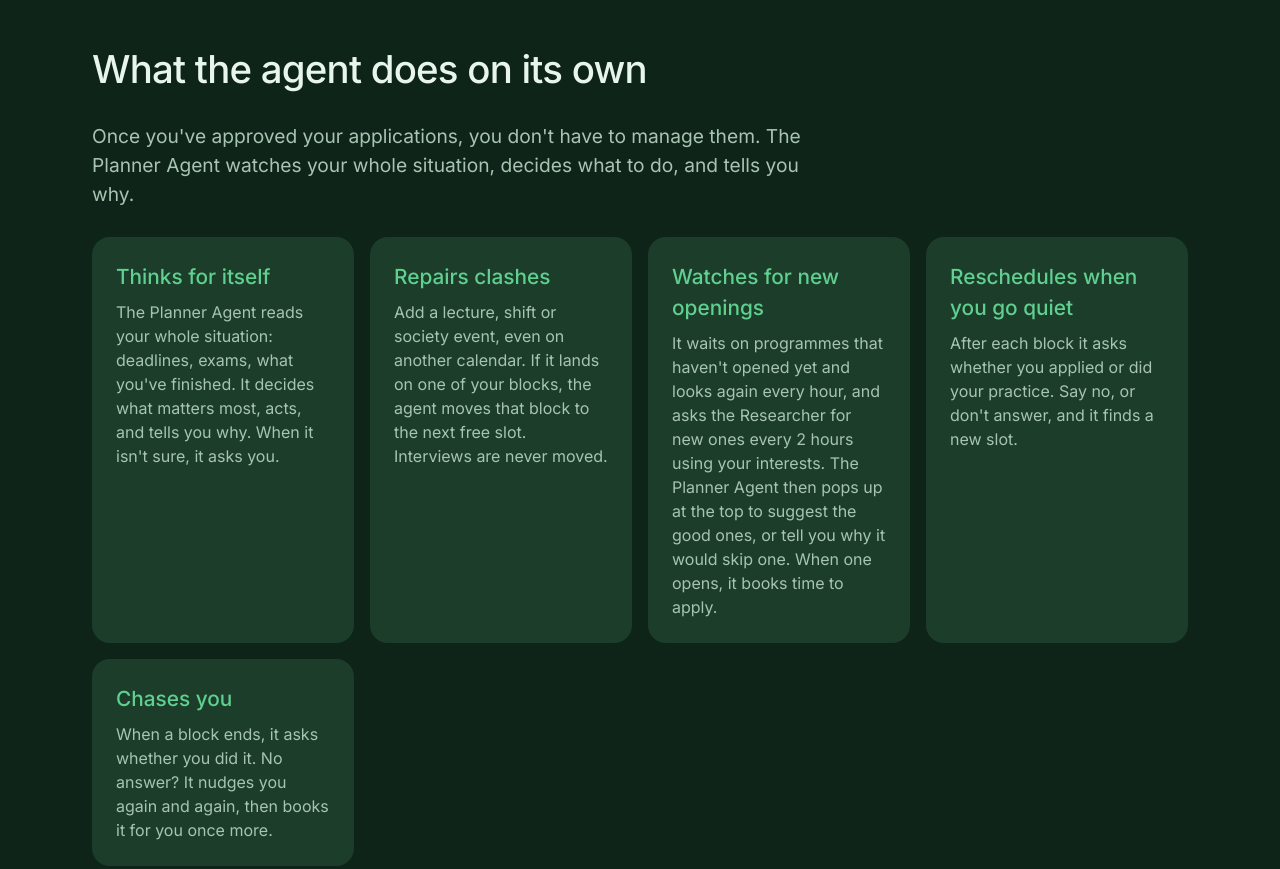
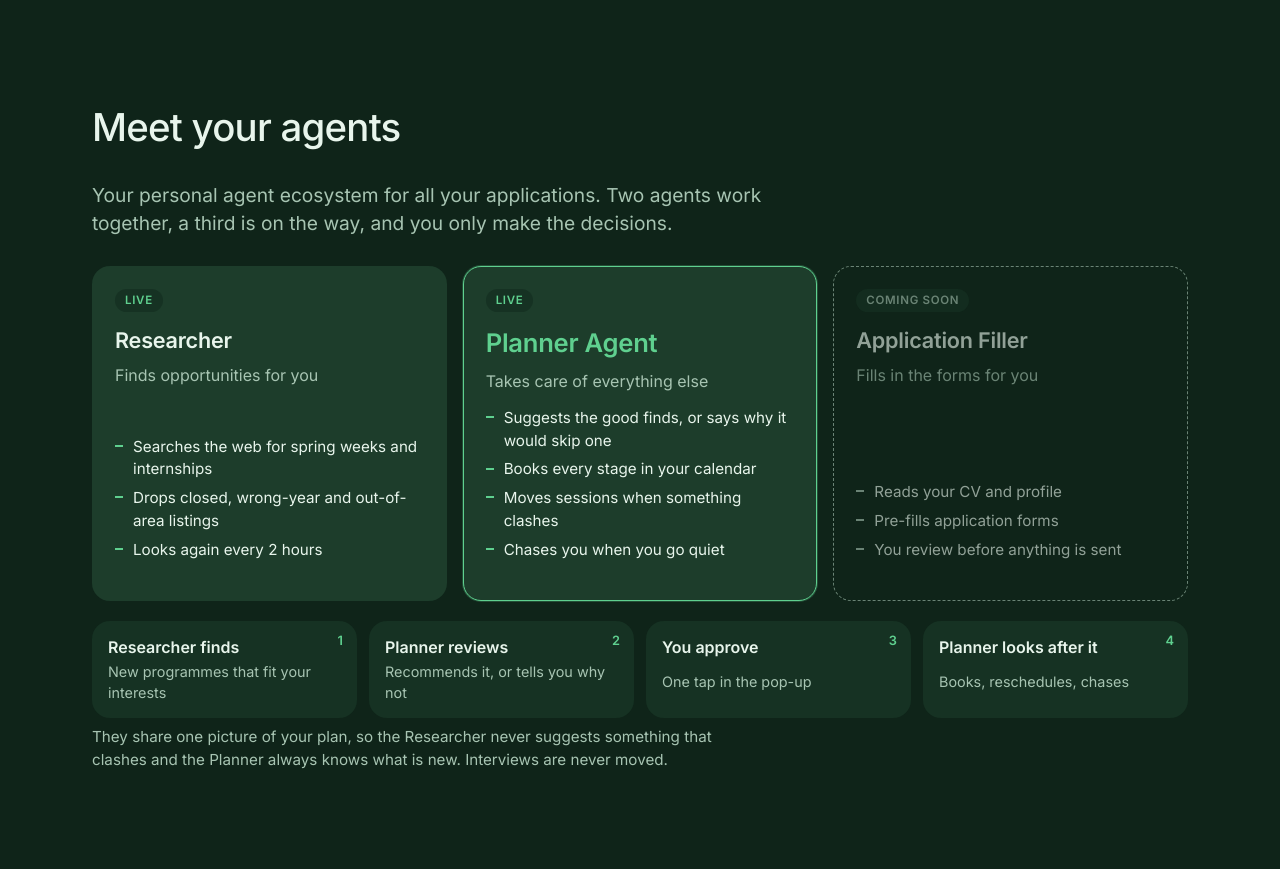
Before and after one commit to ypghanate/opportune2, a React app in the folder frontend/: page / in a window 1280 px wide. Shown: the part 1560-2429 px from the top of the page. Built offline with nearby package versions, Linux system fonts and the light colour scheme; no server answers.

Commit message:
Update frontend

```diff
--- a/frontend/index.html
+++ b/frontend/index.html
@@ -3,7 +3,7 @@
   <head>
     <meta charset="UTF-8" />
     <meta name="viewport" content="width=device-width, initial-scale=1" />
-    <title>Opportune</title>
+    <title>Opportune · Personal agent ecosystem for all your applications</title>
     <link rel="preconnect" href="https://fonts.googleapis.com" />
     <link rel="preconnect" href="https://fonts.gstatic.com" crossorigin />
     <link href="https://fonts.googleapis.com/css2?family=Inter:wght@400;500;600&display=swap" rel="stylesheet" />
--- a/frontend/overview.jsx
+++ b/frontend/overview.jsx
@@ -8,12 +8,17 @@ const WHAT = [
   ["Tracks each application", "A board shows where every company is, from To apply through to Offer."],
 ];
 
-const AUTO = [
-  ["Thinks for itself", "The Planner Agent reads your whole situation: deadlines, exams, what you've finished. It decides what matters most, acts, and tells you why. When it isn't sure, it asks you."],
-  ["Repairs clashes", "Add a lecture, shift or society event, even on another calendar. If it lands on one of your blocks, the agent moves that block to the next free slot. Interviews are never moved."],
-  ["Watches for new openings", "It waits on programmes that haven't opened yet and looks again every hour, and asks the Researcher for new ones every 2 hours using your interests. The Planner Agent then pops up at the top to suggest the good ones, or tell you why it would skip one. When one opens, it books time to apply."],
-  ["Reschedules when you go quiet", "After each block it asks whether you applied or did your practice. Say no, or don't answer, and it finds a new slot."],
-  ["Chases you", "When a block ends, it asks whether you did it. No answer? It nudges you again and again, then books it for you once more."],
+const AGENTS = [
+  { name: "Researcher", role: "Finds opportunities for you", tag: "Live", points: ["Searches the web for spring weeks and internships", "Drops closed, wrong-year and out-of-area listings", "Looks again every 2 hours"] },
+  { name: "Planner Agent", role: "Takes care of everything else", tag: "Live", main: true, points: ["Suggests the good finds, or says why it would skip one", "Books every stage in your calendar", "Moves sessions when something clashes", "Chases you when you go quiet"] },
+  { name: "Application Filler", role: "Fills in the forms for you", tag: "Coming soon", soon: true, points: ["Reads your CV and profile", "Pre-fills application forms", "You review before anything is sent"] },
+];
+
+const SYNC = [
+  ["Researcher finds", "New programmes that fit your interests"],
+  ["Planner reviews", "Recommends it, or tells you why not"],
+  ["You approve", "One tap in the pop-up"],
+  ["Planner looks after it", "Books, reschedules, chases"],
 ];
 
 const STEPS = [
@@ -28,9 +33,10 @@ export default function Overview({ authed }) {
   return (
     <main>
       <section className="wrap hero">
+        <p className="eyebrow">Personal agent ecosystem for all your applications</p>
         <h1>Your next opportunity starts <span className="accent">here.</span></h1>
         <p className="sub">
-          Opportune finds internships and spring weeks that fit you, plans every stage of each application in your
+          A team of agents finds internships and spring weeks that fit you, plans every stage of each application in your
           calendar, then keeps working in the background so nothing slips.
         </p>
         <div className="hero-actions">
@@ -54,16 +60,24 @@ export default function Overview({ authed }) {
       </section>
 
       <section className="wrap section" aria-labelledby="auto">
-        <h2 id="auto">What the agent does on its own</h2>
-        <p className="lede">Once you've approved your applications, you don't have to manage them. The Planner Agent watches your whole situation, decides what to do, and tells you why.</p>
-        <div className="cards">
-          {AUTO.map(([t, d]) => (
-            <div className="tile card" key={t}>
-              <h3>{t}</h3>
-              <p>{d}</p>
-            </div>
+        <h2 id="auto">Meet your agents</h2>
+        <p className="lede">Your personal agent ecosystem for all your applications. Two agents work together, a third is on the way, and you only make the decisions.</p>
+        <div className="agents">
+          {AGENTS.map((a) => (
+            <article className={`agent-card${a.main ? " main" : ""}${a.soon ? " soon" : ""}`} key={a.name}>
+              <span className="agent-tag">{a.tag}</span>
+              <h3>{a.name}</h3>
+              <p className="agent-role">{a.role}</p>
+              <ul>{a.points.map((p) => <li key={p}>{p}</li>)}</ul>
+            </article>
           ))}
         </div>
+        <ol className="sync" aria-label="How the agents work together">
+          {SYNC.map(([t, d], i) => (
+            <li key={t}><strong>{t}</strong><span>{d}</span></li>
+          ))}
+        </ol>
+        <p className="muted sync-note">They share one picture of your plan, so the Researcher never suggests something that clashes and the Planner always knows what is new. Interviews are never moved.</p>
       </section>
 
       <section className="wrap section" id="how" aria-labelledby="how-h">
--- a/frontend/style.css
+++ b/frontend/style.css
@@ -297,3 +297,25 @@ a.dh-stat:hover { outline: 1px solid var(--accent); }
 .agentbar.busy .agentbar-text::after { content: "..."; display: inline-block; width: 14px; margin-left: 4px; animation: agentdots 1.2s steps(4, end) infinite; overflow: hidden; vertical-align: bottom; }
 @keyframes agentdots { 0% { width: 0; } 100% { width: 14px; } }
 .checkin-from { font-size: 0.78rem; font-weight: 700; letter-spacing: 0.06em; text-transform: uppercase; color: var(--accent); }
+
+/* agents section */
+.agents { display: grid; grid-template-columns: repeat(auto-fit, minmax(250px, 1fr)); gap: 16px; align-items: stretch; }
+.agent-card { background: var(--panel); border-radius: var(--radius-md); padding: 22px; display: flex; flex-direction: column; gap: 6px; position: relative; border: 1px solid transparent; }
+.agent-card h3 { font-size: 1.35rem; font-weight: 600; letter-spacing: -0.01em; }
+.agent-card.main { border-color: var(--accent); box-shadow: 0 0 0 1px rgba(95, 208, 143, 0.25); }
+.agent-card.main h3 { font-size: 1.6rem; color: var(--accent); }
+.agent-card.soon { opacity: 0.6; border: 1px dashed var(--muted); background: transparent; }
+.agent-role { color: var(--muted); margin-bottom: 8px; }
+.agent-card ul { list-style: none; padding: 0; display: grid; gap: 6px; margin-top: auto; }
+.agent-card li { position: relative; padding-left: 18px; font-size: 0.95rem; }
+.agent-card li::before { content: ""; position: absolute; left: 0; top: 0.6em; width: 8px; height: 2px; background: var(--accent); }
+.agent-card.soon li::before { background: var(--muted); }
+.agent-tag { align-self: flex-start; font-size: 0.72rem; font-weight: 700; letter-spacing: 0.06em; text-transform: uppercase; color: var(--accent); background: var(--pill); border-radius: 999px; padding: 3px 10px; margin-bottom: 6px; }
+.agent-card.soon .agent-tag { color: var(--muted); }
+.sync { list-style: none; padding: 0; margin: 20px 0 8px; display: grid; grid-template-columns: repeat(auto-fit, minmax(190px, 1fr)); gap: 12px; counter-reset: sync; }
+.sync li { background: var(--pill); border-radius: var(--radius-md); padding: 14px 16px; display: grid; gap: 2px; position: relative; counter-increment: sync; }
+.sync li::before { content: counter(sync); position: absolute; top: 10px; right: 14px; font-size: 0.8rem; color: var(--accent); font-weight: 700; }
+.sync li span { color: var(--muted); font-size: 0.9rem; }
+.sync-note { max-width: 70ch; font-size: 0.95rem; }
+
+.eyebrow { color: var(--accent); font-weight: 700; font-size: 0.85rem; letter-spacing: 0.08em; text-transform: uppercase; margin-bottom: 14px; }
```
Also changed, not shown: 1 other file.
